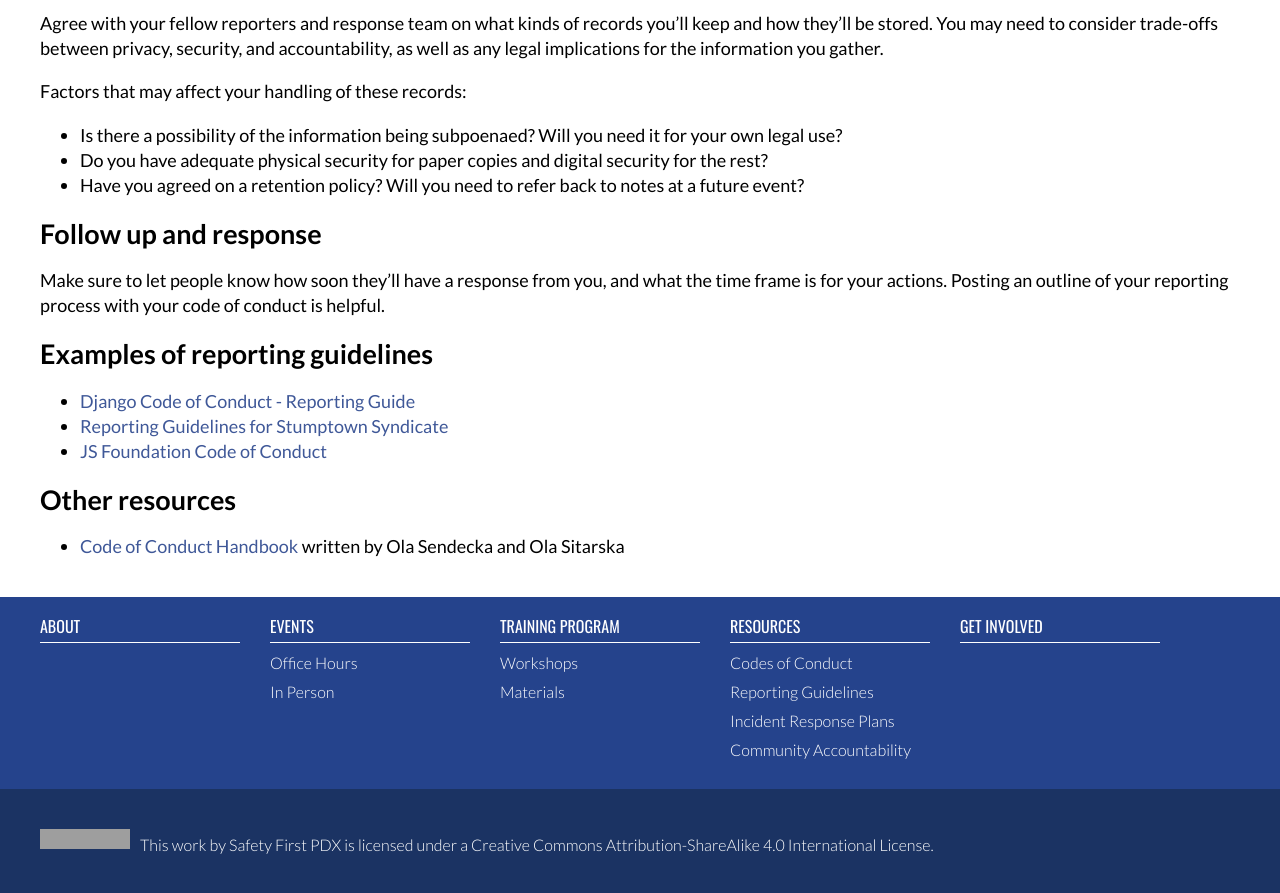
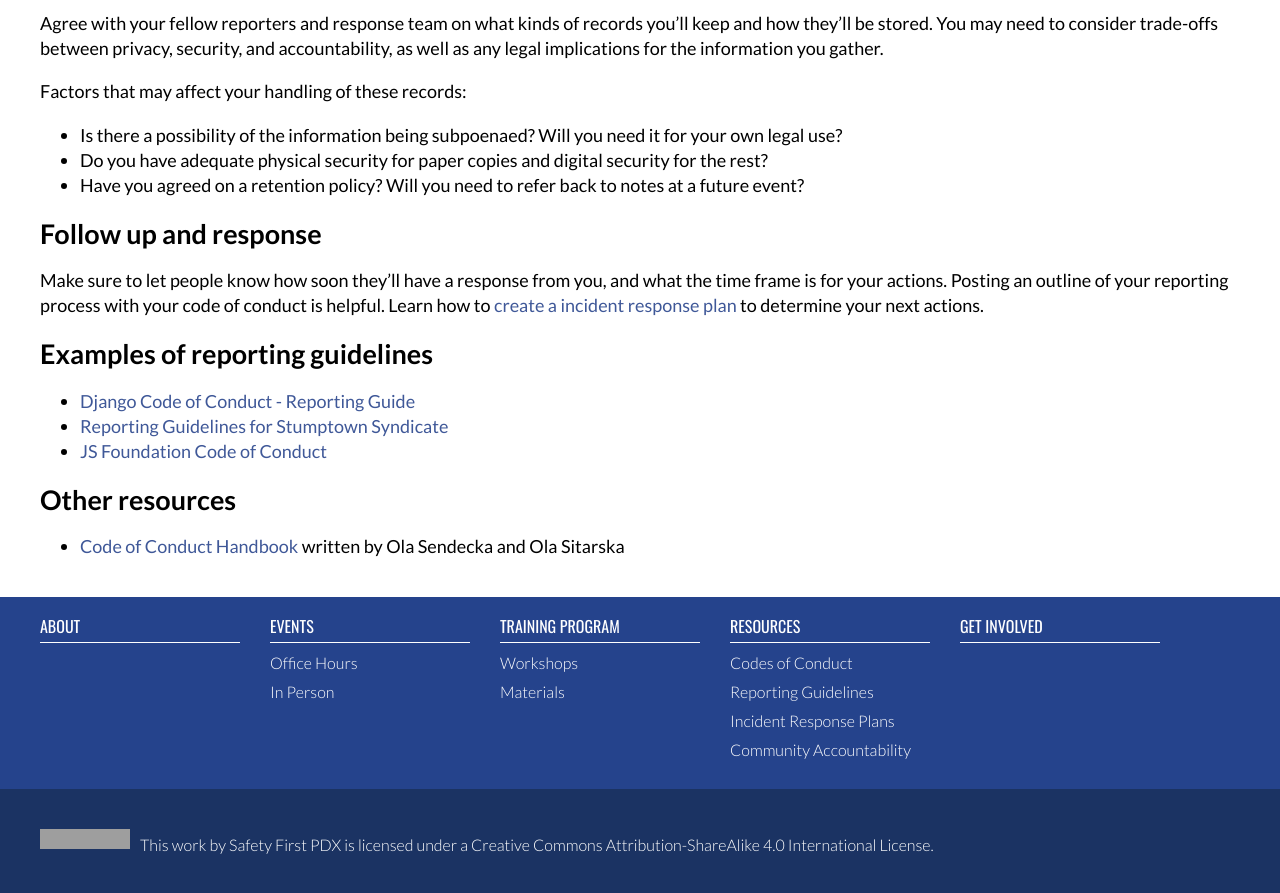
Before and after one commit to safetyfirstpdx/safetyfirstpdx.github.io, a Jekyll site: the page built from resources/reporting.md, in a window 1280 px wide and 900 px high, scrolled down 924 px. Shown: the top 893 px of the window. Built offline with Jekyll 4.4.1, drawn with Linux system fonts in a browser that asks for light colours; nearby versions of some CDN libraries; grey boxes are pictures that could not be loaded.

Commit message:
Linking the reporting guidelines to the incident response plan details.

```diff
--- a/resources/reporting.md
+++ b/resources/reporting.md
@@ -37,7 +37,7 @@ Factors that may affect your handling of these records:
 
 ## Follow up and response
 
-Make sure to let people know how soon they'll have a response from you, and what the time frame is for your actions. Posting an outline of your reporting process with your code of conduct is helpful.
+Make sure to let people know how soon they'll have a response from you, and what the time frame is for your actions. Posting an outline of your reporting process with your code of conduct is helpful. Learn how to [create a incident response plan](/resources/incident_response.html) to determine your next actions.
 
 ## Examples of reporting guidelines
 
```
